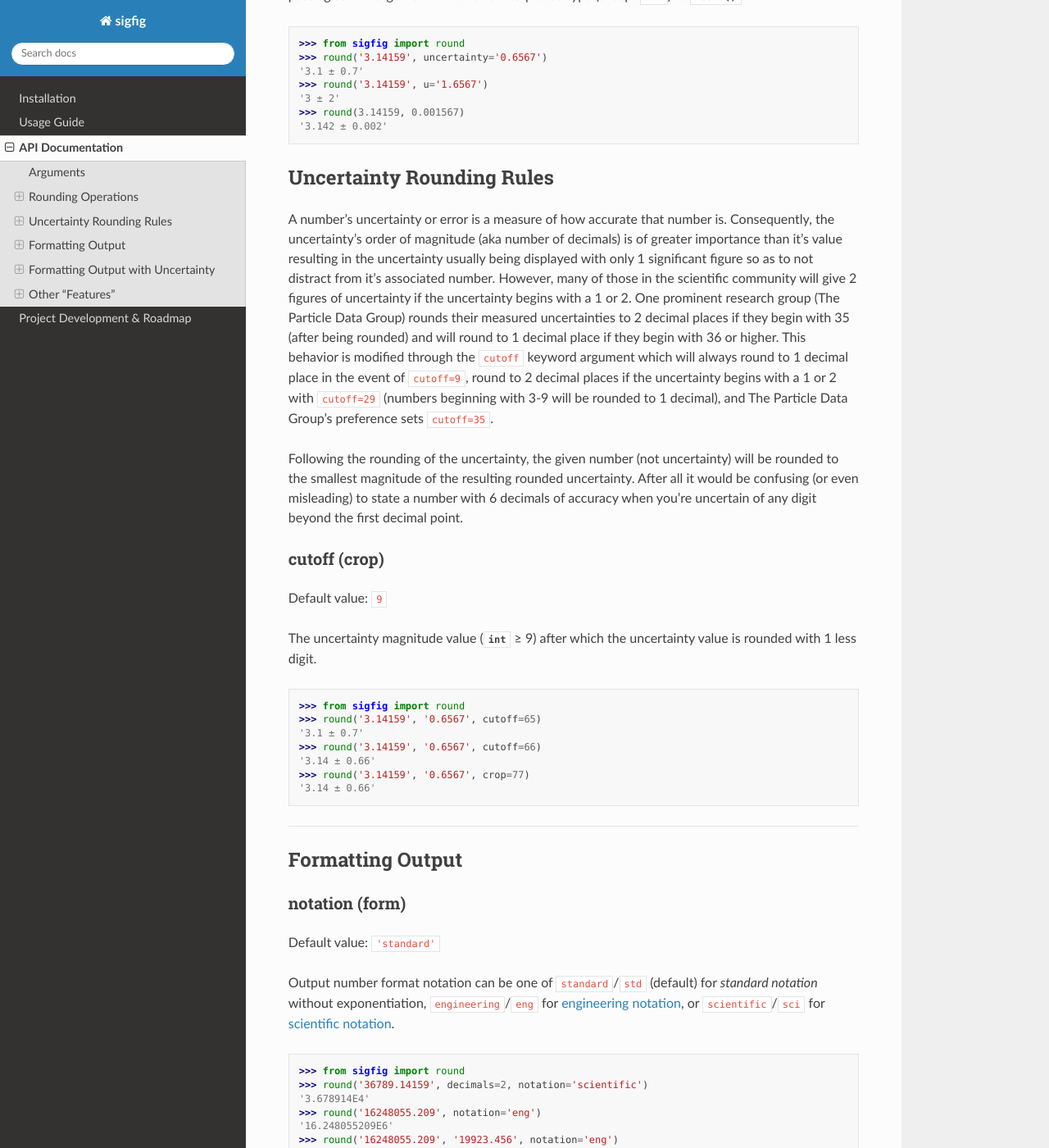
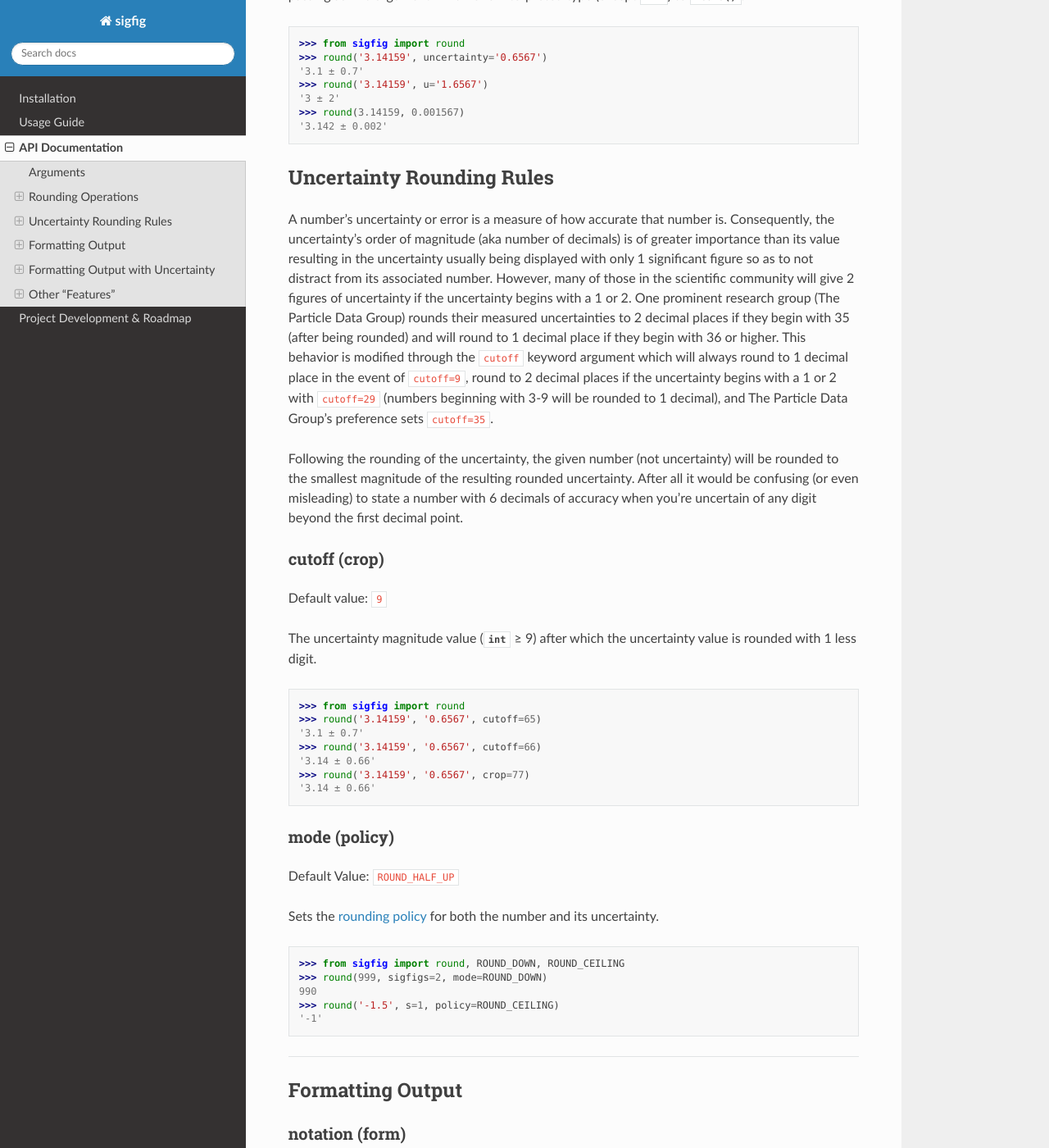
Before and after one commit to drakegroup/sigfig, a Sphinx documentation site: the page built from doc/api.rst, in a window 1280 px wide and 1400 px high, scrolled down 1775 px. Shown: the whole window at 82% size. Built offline with Sphinx 7.4.7 and the Read the Docs theme 3.1.0, drawn with Linux system fonts in a browser that asks for light colours; the version number is read from the project's files by our own code; some of the changed text lies outside the part shown.

Commit message:
allow choice of rounding policy (ie. rounding down)
Thanks for the suggestion @JustTheCoolest

Co-authored-by: Andhavarapu Balu <74148176+JustTheCoolest@users.noreply.github.com>

```diff
--- a/doc/api.rst
+++ b/doc/api.rst
@@ -77,7 +77,7 @@ Can be specified with ``uncertainty``/``unc`` keyword argument or by passing as
 Uncertainty Rounding Rules
 ==========================
 
-A number's uncertainty or error is a measure of how accurate that number is.  Consequently, the uncertainty's order of magnitude (aka number of decimals) is of greater importance than it's value resulting in the uncertainty usually being displayed with only 1 significant figure so as to not distract from it's associated number.  However, many of those in the scientific community will give 2 figures of uncertainty if the uncertainty begins with a 1 or 2.  One prominent research group (The Particle Data Group) rounds their measured uncertainties to 2 decimal places if they begin with 35 (after being rounded) and will round to 1 decimal place if they begin with 36 or higher.  This behavior is modified through the ``cutoff`` keyword argument which will always round to 1 decimal place in the event of ``cutoff=9``, round to 2 decimal places if the uncertainty begins with a 1 or 2 with ``cutoff=29`` (numbers beginning with 3-9 will be rounded to 1 decimal), and The Particle Data Group's preference sets ``cutoff=35``.
+A number's uncertainty or error is a measure of how accurate that number is.  Consequently, the uncertainty's order of magnitude (aka number of decimals) is of greater importance than its value resulting in the uncertainty usually being displayed with only 1 significant figure so as to not distract from its associated number.  However, many of those in the scientific community will give 2 figures of uncertainty if the uncertainty begins with a 1 or 2.  One prominent research group (The Particle Data Group) rounds their measured uncertainties to 2 decimal places if they begin with 35 (after being rounded) and will round to 1 decimal place if they begin with 36 or higher.  This behavior is modified through the ``cutoff`` keyword argument which will always round to 1 decimal place in the event of ``cutoff=9``, round to 2 decimal places if the uncertainty begins with a 1 or 2 with ``cutoff=29`` (numbers beginning with 3-9 will be rounded to 1 decimal), and The Particle Data Group's preference sets ``cutoff=35``.
 
 Following the rounding of the uncertainty, the given number (not uncertainty) will be rounded to the smallest magnitude of the resulting rounded uncertainty.  After all it would be confusing (or even misleading) to state a number with 6 decimals of accuracy when you're uncertain of any digit beyond the first decimal point.
 
@@ -97,6 +97,22 @@ The uncertainty magnitude value (:class:`int` ≥ 9) after which the uncertainty
     '3.14 ± 0.66'
     >>> round('3.14159', '0.6567', crop=77)
     '3.14 ± 0.66'
+
+mode (policy)
+-------------
+
+Default Value: ``ROUND_HALF_UP``
+
+Sets the `rounding policy <https://docs.python.org/3/library/decimal.html#rounding-modes>`_ for both the number and its uncertainty.
+
+.. code:: python
+
+    >>> from sigfig import round, ROUND_DOWN, ROUND_CEILING
+    >>> round(999, sigfigs=2, mode=ROUND_DOWN)
+    990
+    >>> round('-1.5', s=1, policy=ROUND_CEILING)
+    '-1'
+
 
 ----
 
@@ -180,7 +196,7 @@ separation (sep)
 
 Default value: ``' ± '``
 
-Changes the string which separates a number from it's uncertainty.  Recognizes the special strings ``'brackets'`` for in-line bracketed uncertainty, ``'external_brackets'`` for the special case of uncertainties greater than 10, and :class:`tuple` or :class:`list` which allows number and uncertainty to be stored independently.
+Changes the string which separates a number from its uncertainty.  Recognizes the special strings ``'brackets'`` for in-line bracketed uncertainty, ``'external_brackets'`` for the special case of uncertainties greater than 10, and :class:`tuple` or :class:`list` which allows number and uncertainty to be stored independently.
 
 .. code:: python
 
--- a/doc/roadmap.rst
+++ b/doc/roadmap.rst
@@ -8,7 +8,7 @@ This project was created to add needed features to Python's built-in :func:`roun
 Namely:
 
     - the ability to consistently round floating point numbers despite `float's inherent lack of precision <https://docs.python.org/3/tutorial/floatingpoint.html>`_.
-    - the ability to always `round up for numbers ending with 5 <https://docs.python.org/3/library/decimal.html#decimal.ROUND_CEILING>`_ (instead of the built-in `banker's rounding <https://docs.python.org/3/library/decimal.html#decimal.ROUND_HALF_EVEN>`_).
+    - the ability to always `round up for numbers ending with 5 <https://docs.python.org/3/library/decimal.html#decimal.ROUND_HALF_UP>`_ (instead of the built-in `banker's rounding <https://docs.python.org/3/library/decimal.html#decimal.ROUND_HALF_EVEN>`_).
     - the ability to round a number by number of significant figures/digits instead of by decimal places only.
     - the ability to round a number by its associated uncertainty.
 
@@ -26,7 +26,7 @@ The Ultimate goal of the project is to add the included rounding features to the
 Separate out formatting code
 ############################
 
-The code for formatting the resultant rounded number string does not belong in the standard library's :func:`round` function but would make more sense as either it's own package, as part of the :mod:`numpy <https://pypi.org/project/numpy/>` package (ie. the :func:`format_float_positional` `function <https://docs.scipy.org/doc/numpy/reference/generated/numpy.format_float_positional.html>`_), or as part of another package involving numeric or data visualization.
+The code for formatting the resultant rounded number string does not belong in the standard library's :func:`round` function but would make more sense as either its own package, as part of the :mod:`numpy <https://pypi.org/project/numpy/>` package (ie. the :func:`format_float_positional` `function <https://docs.scipy.org/doc/numpy/reference/generated/numpy.format_float_positional.html>`_), or as part of another package involving numeric or data visualization.
 This will have the added benefit of making :mod:`sigfig`'s code more readable which is never a bad thing.
 
 Interface Overhaul
```
Also changed, not shown: 4 other files.
